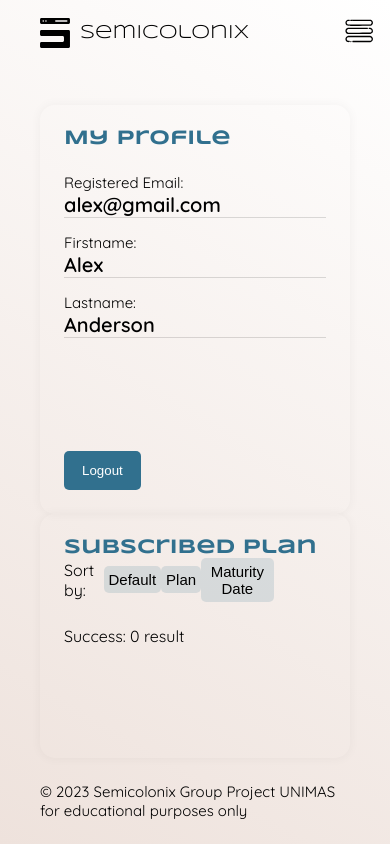
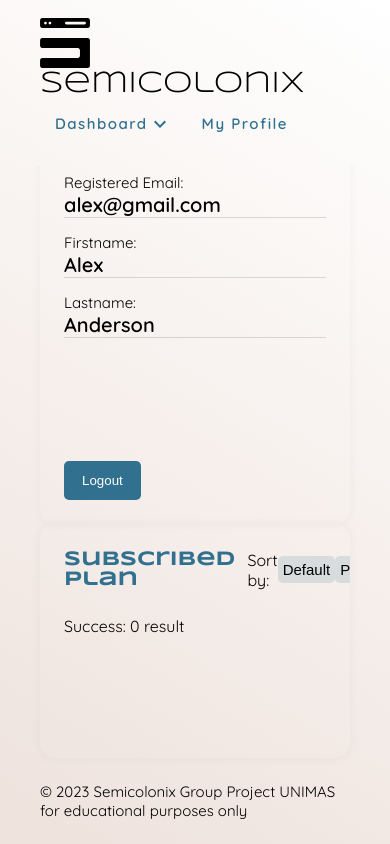
Before and after one commit to HongYang01/tmf2234-web-hosting-service, a PHP site: page /pages/myprofile.php in a window 390 px wide. Run offline with PHP 8.4, Linux system fonts and the light colour scheme; a user stored in the database is signed in; data comes from the database, SQL or seed files in the repository.

Commit message:
Revert "Nav_bar"

```diff
--- a/css/icon.css
+++ b/css/icon.css
@@ -55,10 +55,3 @@
 	height: 24px;
 	margin-right: 9px;
 }
-
-.icon-menu {
-	background-image: url(/assets/icon/menu.svg);
-	width: 24px;
-	height: 24px;
-	margin-right: 9px;
-}
--- a/css/myprofile.css
+++ b/css/myprofile.css
@@ -227,25 +227,3 @@ td {
 #escBtn:hover {
 	border: 1px solid rgba(var(--rgb-black), 40%);
 }
-
-@media screen and (max-width: 720px){
-	.filter {
-		display: flex;
-		flex-direction: column;
-		justify-content: space-between;
-		align-items: flex-start;
-		width: 100%;
-		margin-bottom: 24px;
-		box-sizing: border-box;
-	}
-
-	.filter-content {
-		display: flex;
-		flex-direction: row;
-		width: 80%;
-		justify-content: space-between;
-		/* border: 1px solid rgba(var(--rgb-black), 10%); */
-		/* border-radius: 5px; */
-		align-items: center;
-	}
-}
--- a/css/nav.css
+++ b/css/nav.css
@@ -21,93 +21,6 @@
 	padding: 15px;
 	letter-spacing: 1.5px;
 }
-
-.nav-toggle {
-	display: none;
-}
-
-.open {
-	height: 100vh !important;
-	overflow: visible !important;
-	display: flex !important;
-	width: 100%;
-	/* padding-left: 15%; */
-	align-items: flex-start !important;
-	transition: 100ms height ease-in-out;
-}
-
-
-
-@media screen and (max-width: 720px){
-
-	#home{
-		font-size: larger;
-		justify-content: space-between;
-	}
-
-	.logo {
-		width: 30px;
-		height: auto;
-		height: fit-content;
-		margin-right: none;
-	}
-
-	#nav-bar{
-		flex-direction: column;
-		width: 100%;
-	}
-
-	#nav-bar {
-		position: fixed;
-		padding: 18px 25% 20px 40px;
-		box-sizing: border-box;
-		background-image: linear-gradient(30deg, var(--color-c3), var(--color-white));
-		background-repeat: no-repeat;
-		background-attachment: fixed;
-		z-index: 99;
-		width: 100%;
-	}
-
-	#nav-bar2{
-		display: none;
-		flex-direction: column;
-		align-items: center;
-		padding-top: 1rem;
-		height: 0;
-		overflow: hidden;
-	}
-
-	.nav-toggle{
-		display: block;
-		width: 30px;
-		height: auto;
-		height: fit-content;
-		margin-left: 10px;
-		position: absolute;
-		top: 1rem;
-		right: 1rem;
-	}
-
-	#mobile-nav{
-		width: 100%;
-	}
-
-	.hidden{
-		display: none;
-	}
-
-	#nav-price{
-		padding-left: 0% !important;
-		padding: 12.5px ;
-	}
-
-	#nav-dashboard{
-		padding-left: 0% !important;
-		padding: 12.5px ;
-	}
-
-}
-
 
 #nav-bar > div > a:hover {
 	cursor: pointer;
@@ -134,20 +47,6 @@
 	min-width: 220px;
 	box-shadow: 0px 8px 16px 0px rgba(0, 0, 0, 0.2);
 }
-
-@media screen and (max-width: 720px){
-	.dropdown-content {
-		display: none;
-		position: absolute;
-		top: 50px;
-		left: 0;
-		z-index: 1;
-		background-color: var(--color-white);
-		min-width: 220px;
-		box-shadow: 0px 8px 16px 0px rgba(0, 0, 0, 0.2);
-	}
-}
-
 
 .dropdown-content a {
 	display: block;
--- a/includes/nav.php
+++ b/includes/nav.php
@@ -1,5 +1,3 @@
-<script src="/js/mobile_menu.js"></script>
-
 <nav id="nav-bar" class="w-100 flex-row between" role="navigation">
 
     <!-- logo -->
@@ -19,7 +17,7 @@
 
     ?>
 
-    <div class="flex-row middle" id='mobile-nav'>
+    <div class="flex-row middle">
 
         <svg class="logo" xmlns="http://www.w3.org/2000/svg" xmlns:xlink="http://www.w3.org/1999/xlink" viewBox="71 71 358 358" shape-rendering="geometricPrecision" text-rendering="geometricPrecision">
 
@@ -29,19 +27,12 @@
 
         </svg>
 
-        <h1 class="black font-w-400 text-title margin-0" id='home'>Semicolonix</h1>
-
+        <h1 class="black font-w-400 text-title margin-0">Semicolonix</h1>
     </div>
-
     </a> <!-- close logo tag -->
-    <div class="logo" id="navSwitch">
-        <img class="nav-toggle" id='menu' src="/assets/icon/menu.svg" alt="">
-        <img class="nav-toggle hidden" src="/assets/icon/close.svg" alt="">
-    </div>
-
 
     <!-- nav -->
-    <div class="flex-row" id='nav-bar2'>
+    <div class="flex-row">
 
         <?php
         require_once($_SERVER['DOCUMENT_ROOT'] . "/auth/auth_session.php");
@@ -52,7 +43,7 @@
                 // echo "<a class='c1 text-normal font-w-600' href='/admin/dashboard.php'>Dashboard</a>";
                 echo "<div class='dropdown flex-row'>";
 
-                echo "<div class='flex-row middle' id='nav-dashboard'>
+                echo "<div class='flex-row middle'>
                     <span class='c1 text-normal font-w-600'><a class='c1 text-normal font-w-600' href='/admin/dashboard.php'>Dashboard</a></span>
                     <img class='rotate-180' src='/assets/icon/drop-down.svg' alt=''>
                 </div>";
@@ -67,7 +58,7 @@
             } else { // user
                 echo "<div class='dropdown flex-row'>";
 
-                echo "<div class='flex-row middle' id='nav-price'>
+                echo "<div class='flex-row middle'>
                     <span class='c1 text-normal font-w-600'>Pricing</span>
                     <img class='rotate-180' src='/assets/icon/drop-down.svg' alt=''>
                 </div>";
@@ -90,7 +81,7 @@
 
             echo "<div class='dropdown flex-row'>";
 
-            echo "<div class='flex-row middle' id='nav-price'>
+            echo "<div class='flex-row middle'>
                     <span class='c1 text-normal font-w-600'>Pricing</span>
                     <img class='rotate-180' src='/assets/icon/drop-down.svg' alt=''>
                 </div>";
--- a/js/mobile_menu.js
+++ /dev/null
@@ -1,34 +0,0 @@
-// const navSwitch=document.querySelector('#navSwitch');
-
-
-// navSwitch.addEventListener ("click", () => {
-//    alert('clicked')
-// });
-
-
-document.addEventListener("DOMContentLoaded", function() {
-    const navSwitch = document.querySelector('#navSwitch');
-    const navBar2 =document.querySelector('#nav-bar2');
-    const navToggle = document.querySelectorAll('.nav-toggle');
-
-    navSwitch.addEventListener("click", () => {
-        navBar2.classList.toggle('open');
-        navToggle.forEach(icon=>{
-            icon.classList.toggle('hidden');
-        })
-    });
-  });
-
-window.addEventListener("resize",()=>{
-    const navBar2 =document.querySelector('#nav-bar2');
-    const navToggle = document.querySelectorAll('.nav-toggle');
-    const menu=document.querySelector('#menu');
-
-    if(document.body.clientWidth > 720){
-        navBar2.classList.remove('open');
-        navToggle.forEach(icon=>{
-            icon.classList.add('hidden')
-        });
-        menu.classList.remove('hidden');
-    }
-});
```
Also changed, not shown: css/admin-dashboard.css (+0 -20 lines), css/admin-manage-price-plan.css (+0 -18 lines), css/main.css (+1 -51 lines), assets/icon/close.svg (deleted), assets/icon/menu.svg (deleted).
